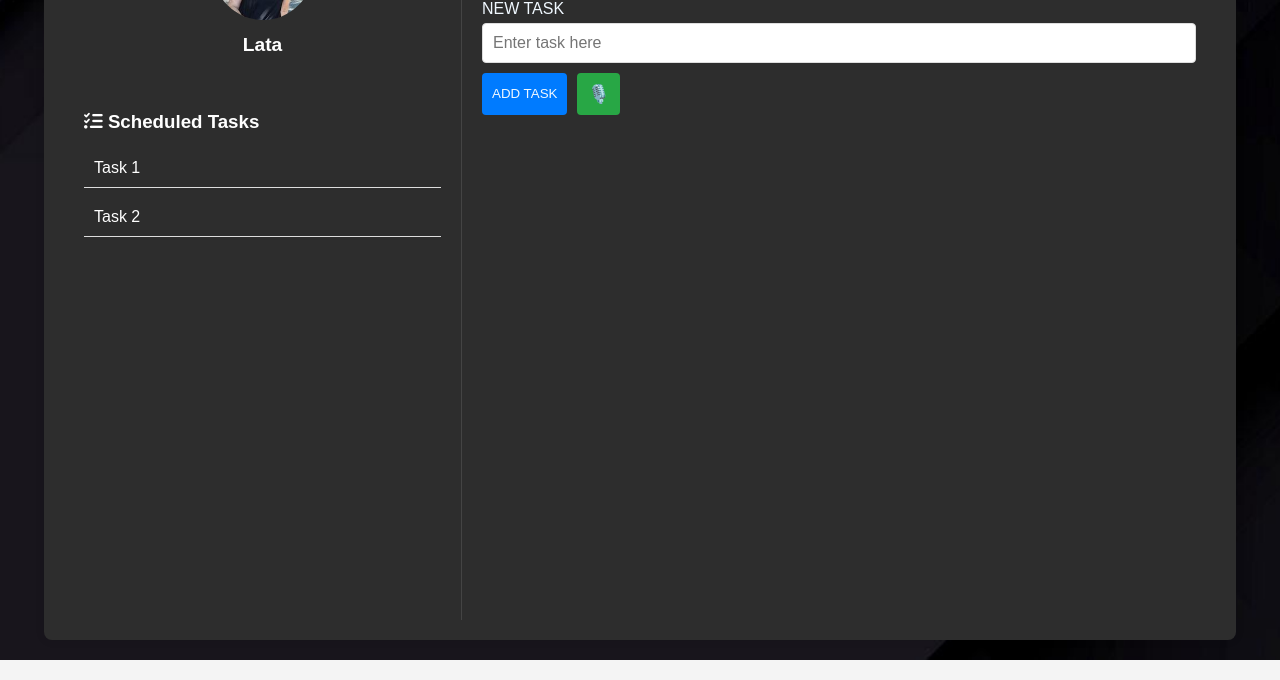
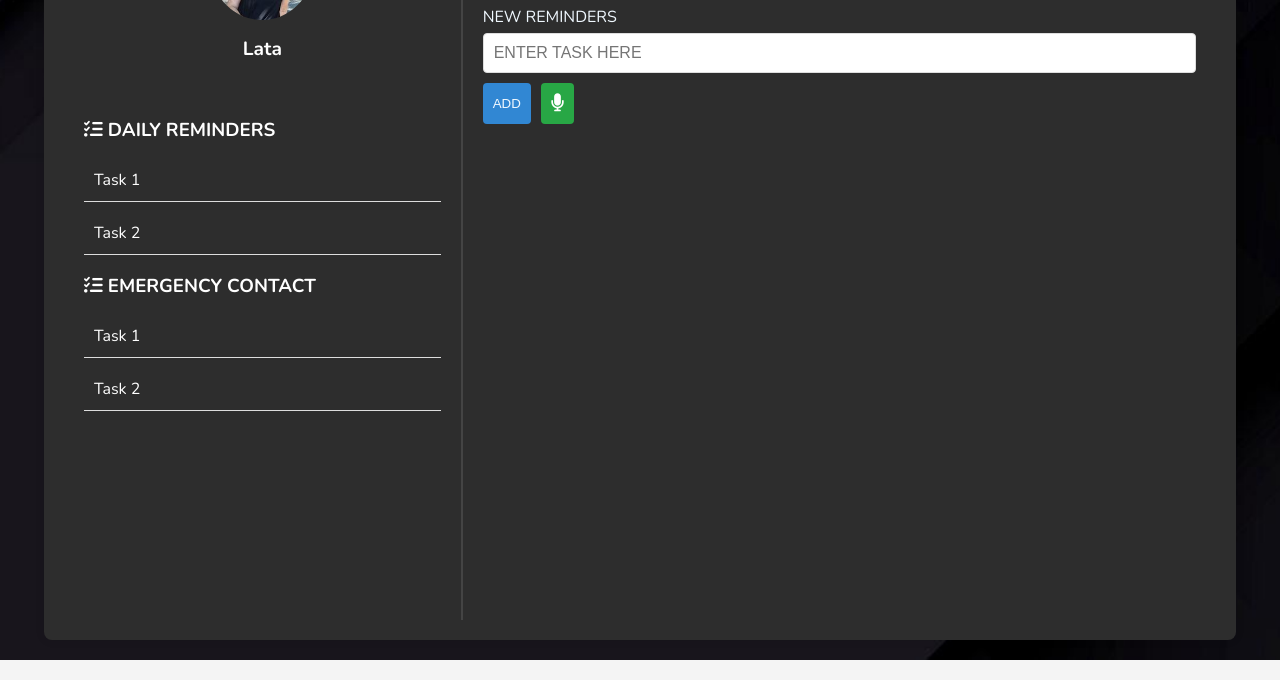
Before and after one commit to lata-11/AccessBuddy, a plain HTML site: page index.html in a window 1280 px wide. Shown: the part 140-820 px from the top of the page. Drawn offline with nearby package versions, Linux system fonts and the light colour scheme.

Commit message:
features added

```diff
--- a/index.html
+++ b/index.html
@@ -8,6 +8,8 @@
     <link rel="stylesheet" href="https://cdnjs.cloudflare.com/ajax/libs/font-awesome/6.0.0-beta3/css/all.min.css" />
     <audio id="task-added-sound" src="sounds/task-added.mp3"></audio>
     <audio id="task-removed-sound" src="sounds/task-removed.mp3"></audio>
+    <link href="https://fonts.googleapis.com/css2?family=Nunito:wght@400;700&display=swap" rel="stylesheet">
+
 </head>
 <body>
     <div class="container">
@@ -17,7 +19,12 @@
                 <h2 class="profile-name">Lata</h2>
             </div>
             <div class="scheduled-tasks">
-                <h3><i class="fa-solid fa-list-check"></i> Scheduled Tasks</h3>
+                <h3><i class="fa-solid fa-list-check"></i> DAILY REMINDERS</h3>
+                <ul>
+                    <li>Task 1</li>
+                    <li>Task 2</li>
+                </ul>
+                <h3><i class="fa-solid fa-list-check"></i> EMERGENCY CONTACT</h3>
                 <ul>
                     <li>Task 1</li>
                     <li>Task 2</li>
@@ -33,25 +40,25 @@
                 <div class="right-side-form">
                     <div class="form-input">
                         <label for="task-input">
-                            <span style="color: aliceblue">NEW TASK</span>
+                            <span style="color: aliceblue">NEW REMINDERS</span>
                         </label>
                         <input
                             type="text"
                             id="task-input"
                             aria-required="true"
-                            placeholder="Enter task here"
+                            placeholder="ENTER TASK HERE"
                         />
                     </div>
                     <div class="form-btn">
                         <button type="submit">
-                            <span style="color: aliceblue">ADD TASK</span>
+                            <span style="color: aliceblue">ADD</span>
                         </button>
                         <button
                             type="button"
                             id="voice-button"
                             aria-label="Add task using voice"
                         >
-                            🎙️
+                        <i class="fa-solid fa-microphone"></i>
                         </button>
                     </div>
                 </div>
--- a/styles.css
+++ b/styles.css
@@ -2,6 +2,7 @@
 html, body {
     height: 100%;
     margin: 0;
+
 }
 
 body {
@@ -12,6 +13,7 @@ body {
     background-repeat: no-repeat;
     background-position: center;
     color: #333;
+    font-family: 'Nunito', sans-serif;
 }
 
 /* Container styling */
@@ -31,7 +33,7 @@ body {
     flex: 1;
     padding: 20px;
     color: #fff;
-    border-right: 1px solid #444;
+    border-right: 2px solid #444;
     display: flex;
     flex-direction: column;
     /* justify-content: space-between; */
@@ -117,7 +119,7 @@ input {
 
 button {
     padding: 10px;
-    background-color: #007bff;
+    background-color: rgb(49, 135, 211);
     color: #fff;
     border: none;
     border-radius: 4px;
```
